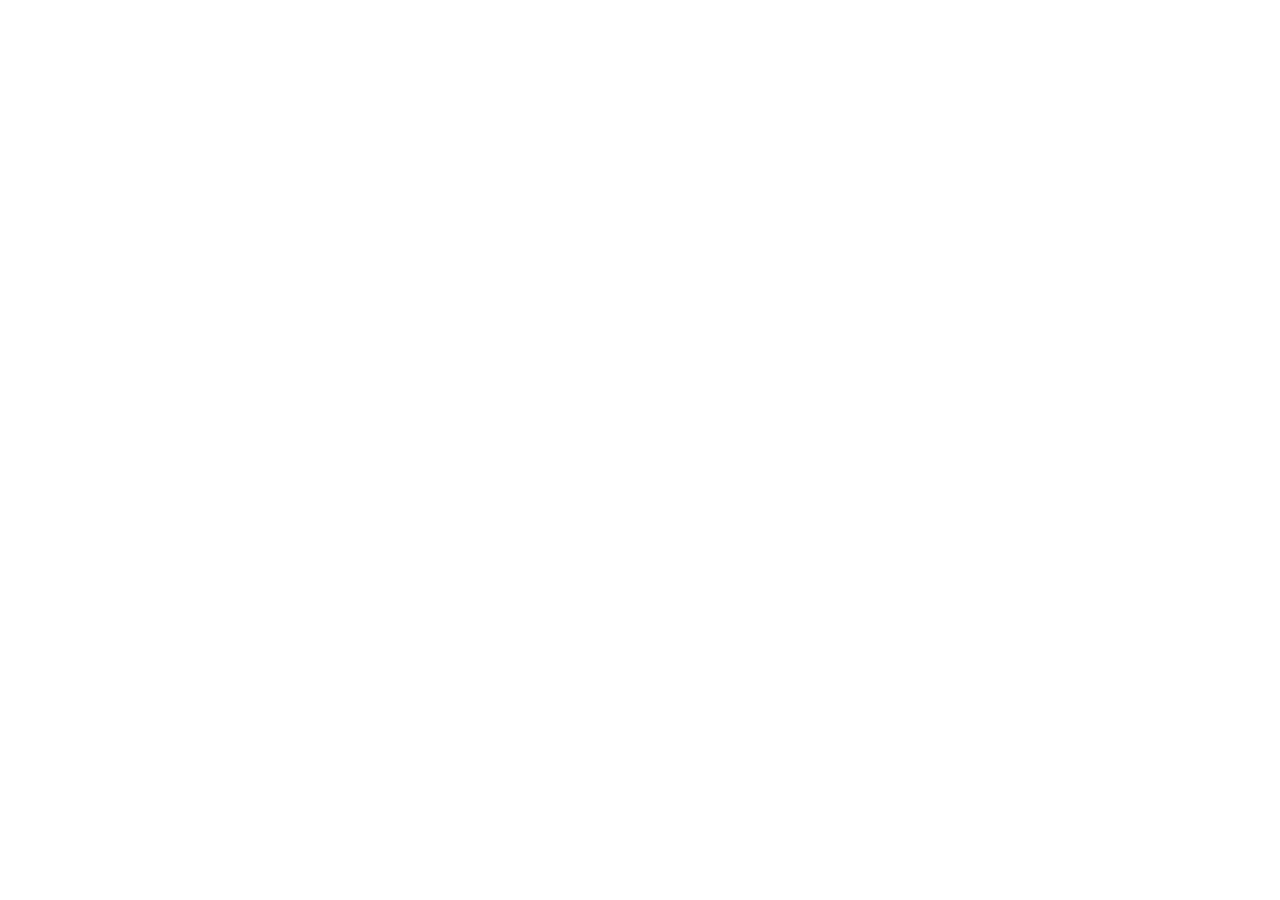
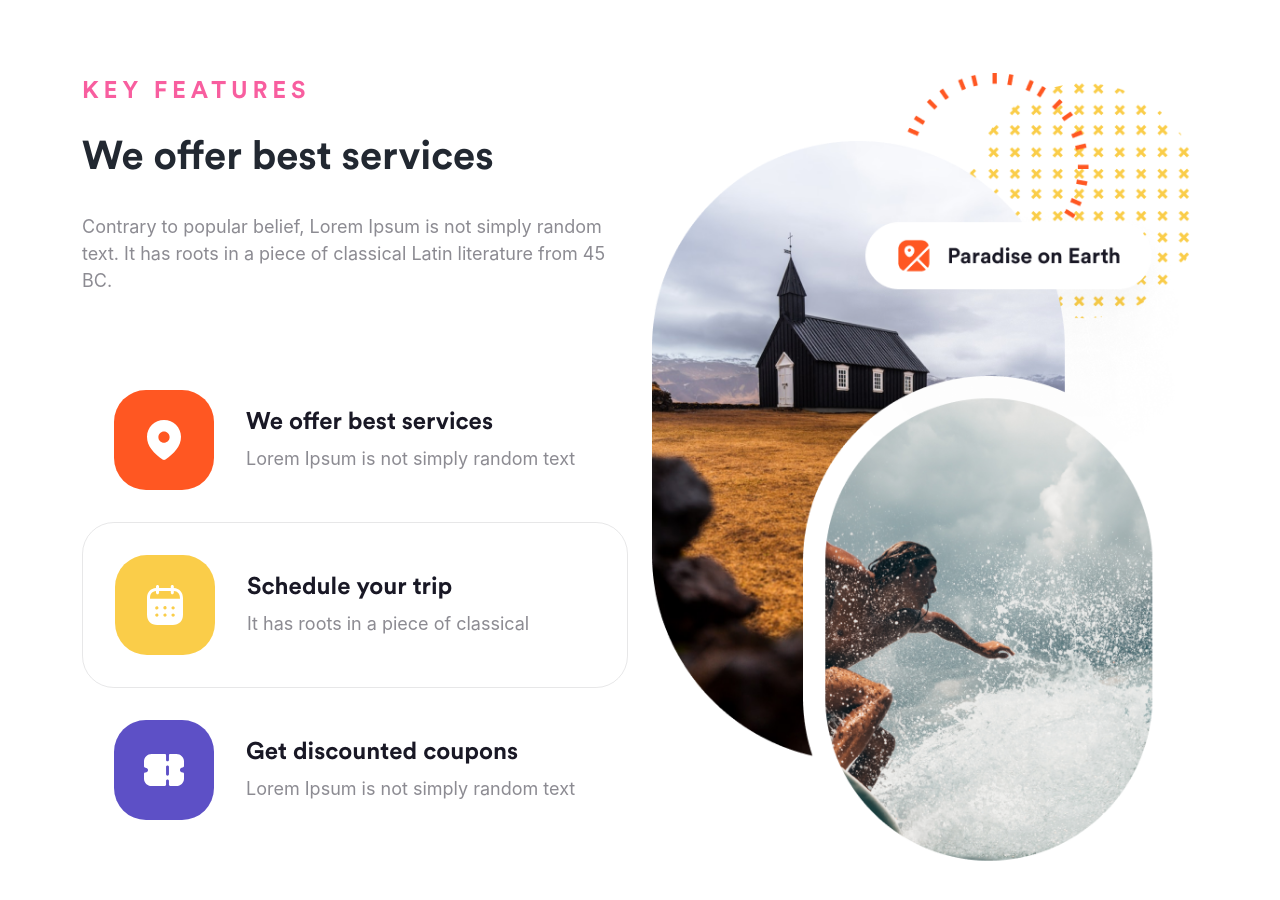
Before and after one commit to aleksi-svaridze/travlog, a React (Create React App) app: page / in a window 1280 px wide. Shown: the part 3340-4240 px from the top of the page. Before the commit the page ends 3389 px from the top, so only its background shows below. Built offline with nearby package versions, Linux system fonts and the light colour scheme.

Commit message:
finished: key fetures section

```diff
--- a/src/App.js
+++ b/src/App.js
@@ -4,6 +4,7 @@
 import Services from "./components/services/Services";
 import Destination from "./components/destination/Destinations";
 import TravelPoint from './components/TravelPoint';
+import KeyFeatures from "./components/keyFeatures/KeyFeatures";
 
 
 const App = () => {
@@ -15,6 +16,7 @@
       <Services />
       <Destination />
       <TravelPoint />
+      <KeyFeatures />
     </div>
   );
 }
--- a/src/components/TravelPoint.js
+++ b/src/components/TravelPoint.js
@@ -15,26 +15,26 @@
                             <img src={YellowCircle} alt="" className='d-none d-xl-block position-absolute top-0 end-rs-n80' />
                         </p>
 
-                        <div className="row gy-4 mt-rs-64">
-                            <div className="col-12 col-xl-6">
+                        <div className="row mt-5">
+                            <div className="col-12 col-xl-6 mt-4 mt-xl-0">
                                 <div className="border border-blue-dark-10 rounded-5 text-center p-2rem">
                                     <h4 className="mb-4 text-orange fs-2">500+</h4>
                                     <p className="mb-0 text-capitalize text-blue-dark font-inter fs-18 fw-normal">Holiday Package</p>
                                 </div>
                             </div>
-                            <div className="col-12 col-xl-6">
+                            <div className="col-12 col-xl-6 mt-4 mt-xl-0">
                                 <div className="border border-blue-dark-10 rounded-5 text-center p-2rem">
                                     <h4 className="mb-4 text-orange fs-2">100</h4>
                                     <p className="mb-0 text-capitalize text-blue-dark font-inter fs-18 fw-normal">luxury hotel</p>
                                 </div>
                             </div>
-                            <div className="col-12 col-xl-6">
+                            <div className="col-12 col-xl-6 mt-4">
                                 <div className="border border-blue-dark-10 rounded-5 text-center p-2rem">
                                     <h4 className="mb-4 text-orange fs-2">7</h4>
                                     <p className="mb-0 text-capitalize text-blue-dark font-inter fs-18 fw-normal">premium airlines</p>
                                 </div>
                             </div>
-                            <div className="col-12 col-xl-6">
+                            <div className="col-12 col-xl-6 mt-4">
                                 <div className="border border-blue-dark-10 rounded-5 text-center p-2rem">
                                     <h4 className="mb-4 text-orange fs-2">2K+</h4>
                                     <p className="mb-0 text-capitalize text-blue-dark font-inter fs-18 fw-normal">happy customer</p>
--- a/src/components/destination/Destinations.js
+++ b/src/components/destination/Destinations.js
@@ -22,7 +22,7 @@
                 </div>
 
                 <div className="col-12 col-lg-5">
-                    <div className="d-flex align-items-center column-gap-32 justify-content-between justify-content-lg-end mt-lg-0 mt-32">
+                    <div className="d-flex align-items-center column-gap-lg-32 justify-content-between justify-content-lg-end mt-lg-0 mt-32">
                         <div className="rounded-circle bg-white h-rs-100 w-rs-100 d-flex align-items-center justify-content-center border border-blue-dark-10">
                             <img src={LeftArrow} alt="Left arrow" className='w-24 h-24' />
                         </div>
--- /dev/null
+++ b/src/components/keyFeatures/Card.js
@@ -0,0 +1,24 @@
+const KeyFeaturesCard = ({id, src, bg, title, desc}) => {
+    let border;
+
+    if(id === 2) {
+        border = 'border border-blue-dark-10';
+    }
+    else {
+        border = '';
+    }
+    return(
+        <div key={id} className={`d-flex flex-column row-gap-32  flex-lg-row column-gap-lg-32 align-items-lg-center rounded-5 p-2rem ${border}`}>
+            <div className={`${bg} w-100px h-100px rounded-5 d-flex align-items-center justify-content-center`}>
+                <img src={src} alt={title} className='w-48 h-48' />
+            </div>
+
+            <div>
+                <h5 className='text-blue-dark fs-4'>{title}</h5>
+                <p className='text-blue-dark-50 fs-18 fw-normal font-inter mb-0'>{desc}</p>
+            </div>
+        </div>
+    )
+}
+
+export default KeyFeaturesCard;
--- /dev/null
+++ b/src/components/keyFeatures/KeyFeatures.js
@@ -0,0 +1,47 @@
+import KeyFeaturesCard from "./Card";
+import KeaFeaturesBg from '../../images/services-bg.png';
+
+import location from '../../images/icons/location-white.svg';
+import agenda from '../../images/icons/agenda.svg';
+import ticket from '../../images/icons/ticket.svg';
+
+const KeyFeatures = () => {
+    const KeyFeaturesCardContent = [
+        {id: 1, src: location, bg: 'bg-orange', title: 'We offer best services', desc: 'Lorem Ipsum is not simply random text'},
+        {id: 2, src: agenda, bg: 'bg-yellow', title: 'Schedule your trip', desc: 'It has roots in a piece of classical'},
+        {id: 3, src: ticket, bg: 'bg-purple', title: 'Get discounted coupons', desc: 'Lorem Ipsum is not simply random text'}
+    ]
+    return(
+        <div className="container py-rs-64">
+            <div className="row">
+                <div className="col-12 col-xl-6 order-2 order-xl-1">
+                    <div className="mt-64">
+                        <p className="text-pink text-uppercase fs-4 mb-4 text-center text-xl-start" style={{letterSpacing: '.2em'}}>Key features</p>
+                        <h2 className="text-blue fs-44 text-center text-xl-start mb-0">We offer best services</h2>
+                        <p className="font-inter fw-normal fs-18 text-blue-dark-50 mt-2rem mb-0 text-center text-xl-start">Contrary to popular belief, Lorem Ipsum is not simply random text. It has roots in a piece of classical Latin literature from 45 BC.</p>
+                        <div className="mt-rs-64">
+                            {
+                                KeyFeaturesCardContent.map(content => (
+                                    <KeyFeaturesCard
+                                        id={content.id}
+                                        src={content.src}
+                                        bg={content.bg}
+                                        title={content.title}
+                                        desc={content.desc}
+                                    />
+                                ))
+                            }
+                        </div>
+                    </div>
+                </div>
+                <div className="col-12 col-xl-6 order-1 order-xl-2">
+                    <div className="text-center text-xl-end">
+                        <img src={KeaFeaturesBg} alt="" className="mw-100" />
+                    </div>
+                </div>
+            </div>
+        </div>
+    )
+}
+
+export default KeyFeatures;
--- a/src/styles/css/main.css
+++ b/src/styles/css/main.css
@@ -251,14 +251,23 @@
   }
 }
 
-.column-gap-32 {
+.column-gap-lg-32 {
   -moz-column-gap: initial;
        column-gap: initial;
 }
 @media screen and (min-width: 992px) {
-  .column-gap-32 {
+  .column-gap-lg-32 {
     -moz-column-gap: 2rem;
          column-gap: 2rem;
+  }
+}
+
+.row-gap-32 {
+  row-gap: initial;
+}
+@media screen and (max-width: 991px) {
+  .row-gap-32 {
+    row-gap: 2rem;
   }
 }
 
@@ -279,8 +288,16 @@
   width: 40px;
 }
 
+.w-48 {
+  width: 48px;
+}
+
 .w-64 {
   width: 64px;
+}
+
+.w-100px {
+  width: 100px;
 }
 
 .w-rs-100 {
@@ -335,6 +352,10 @@
   height: 49px;
 }
 
+.h-48 {
+  height: 48px;
+}
+
 .h-rs-49 {
   height: 65px;
 }
@@ -354,6 +375,10 @@
 
 .h-56 {
   height: 56px;
+}
+
+.h-100px {
+  height: 100px;
 }
 
 .h-rs-56 {
--- a/src/styles/scss/partials/utilities/_sizing.scss
+++ b/src/styles/scss/partials/utilities/_sizing.scss
@@ -11,8 +11,14 @@
 .w-40 {
     width: 40px;
 }
+.w-48 {
+    width: 48px;
+}
 .w-64 {
     width: 64px;
+}
+.w-100px {
+    width: 100px;
 }
 .w-rs-100 {
     width: 64px !important;
@@ -59,6 +65,9 @@
 .h-49 {
     height: 49px;
 }
+.h-48 {
+    height: 48px;
+}
 .h-rs-49 {
     height: 65px;
 
@@ -77,6 +86,9 @@
 }
 .h-56 {
     height: 56px;
+}
+.h-100px {
+    height: 100px;
 }
 .h-rs-56 {
     height: 72px;
--- a/src/styles/scss/partials/utilities/_spacing.scss
+++ b/src/styles/scss/partials/utilities/_spacing.scss
@@ -87,10 +87,17 @@
 }
 
 // ============> Custom Gap Utilities
-.column-gap-32 {
+.column-gap-lg-32 {
     column-gap: initial;
 
     @media screen and (min-width: 992px) {
         column-gap: 2rem;
     }
 }
+.row-gap-32 {
+    row-gap: initial;
+
+    @media screen and (max-width: 991px) {
+        row-gap: 2rem;
+    }
+}
```
Also changed, not shown: src/components/KeyFeatures.js (deleted), src/images/services-bg.png, 1 other file (tests, documents, lock files or other folders).
